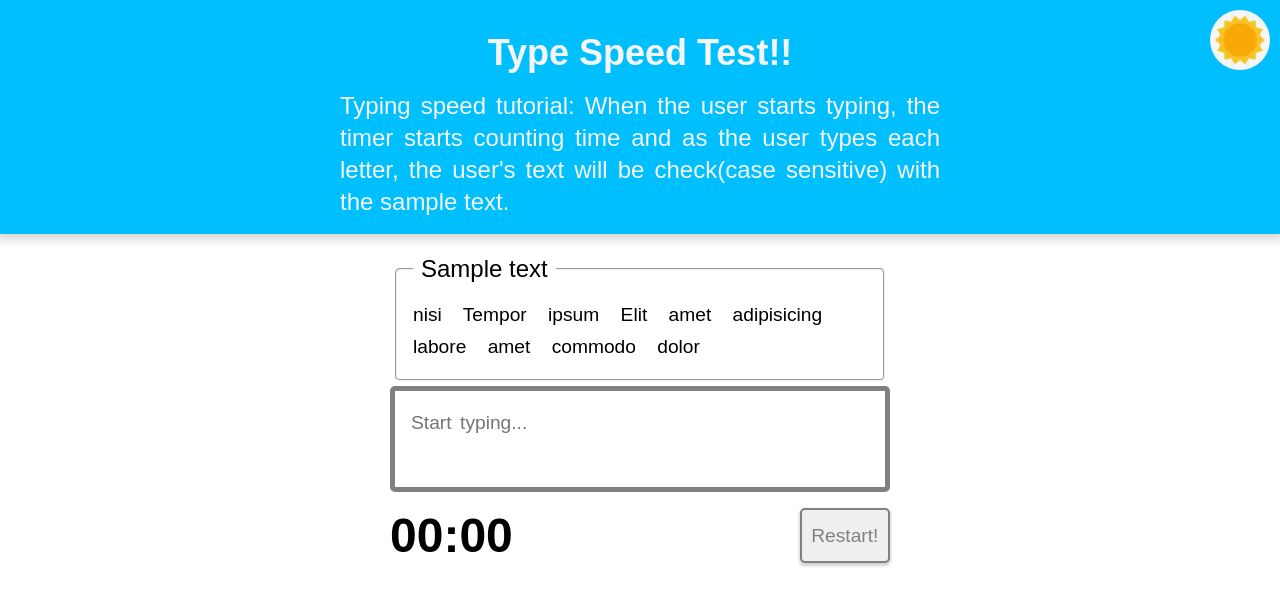
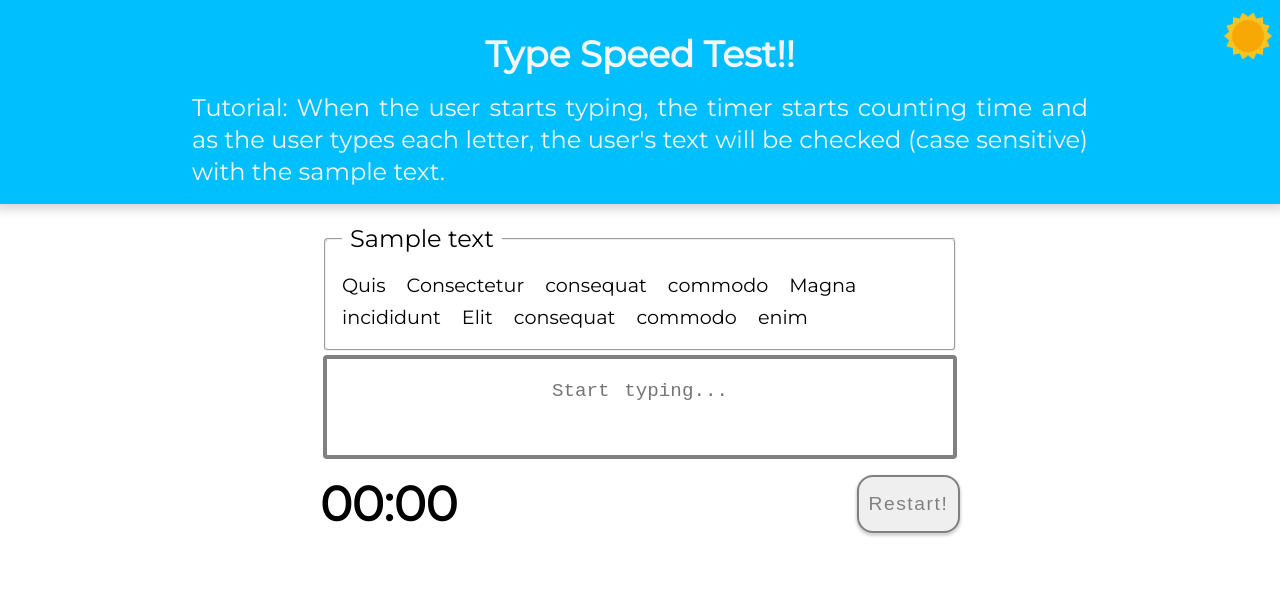
Before and after one commit to farshad-vgr/type-speed-test-js, a plain HTML site: page index.html in a window 1280 px wide. Drawn offline with Linux system fonts and the light colour scheme.

Commit message:
Icon added and basic things edited

```diff
--- a/index.html
+++ b/index.html
@@ -4,21 +4,27 @@
 		<meta charset="UTF-8" />
 		<meta name="viewport" content="width=device-width, initial-scale=1" />
 
+		<meta name="description" content="This is a type speed test!!" />
+		<meta name="keywords" content="Typing, Type speed, Test" />
+		<meta name="author" content="farshadvaghari@gmail.com" />
+
+		<link rel="icon" href="./assets/images/icon.png" type="image/png" />
 		<link rel="stylesheet" href="style.css" />
 
-    <title>Type Speed Test Project</title>
+		<title>Type Speed Test</title>
 	</head>
 
 	<body>
 		<main>
 			<span id="theme-btn">
-        <img src="light.png">
+				<img src="./assets/images/light.png" />
 			</span>
+
 			<article>
 				<h1>Type Speed Test!!</h1>
 				<p>
-          Typing speed tutorial: When the user starts typing, the timer starts
-          counting time and as the user types each letter, the user's text will be check(case sensitive) with the sample text.
+					Tutorial: When the user starts typing, the timer starts counting time and as the user types each letter, the user's text will be checked
+					(case sensitive) with the sample text.
 				</p>
 			</article>
 
@@ -39,7 +45,8 @@
 						onCut="return false"
 						onDrag="return false"
 						onDrop="return false"
-            placeholder="Start typing..."></textarea>
+						placeholder="Start typing...">
+					</textarea>
 				</div>
 
 				<div id="meta">
@@ -52,6 +59,6 @@
 			</section>
 		</main>
 
-    <script src="/script.js"></script>
+		<script src="/index.js"></script>
 	</body>
 </html>
--- a/script.js
+++ b/index.js
@@ -48,7 +48,7 @@ let sotrage = window.localStorage;
 if (sotrage.getItem("isLightState")) {
   if (!(sotrage.getItem("isLightState") === "light" ? true : false)) {
     document.body.classList.add("dark-mode");
-    themeBtn.firstElementChild.setAttribute("src", "dark.png");
+    themeBtn.firstElementChild.setAttribute("src", "./assets/images/dark.png");
     isLight = false;
     sotrage.setItem("isLightState", "dark");
   }
@@ -57,12 +57,12 @@ if (sotrage.getItem("isLightState")) {
 function themeChanger() {
   if (isLight) {
     document.body.classList.add("dark-mode");
-    themeBtn.firstElementChild.setAttribute("src", "dark.png");
+    themeBtn.firstElementChild.setAttribute("src", "./assets/images/dark.png");
     isLight = false;
     sotrage.setItem("isLightState", "dark");
   } else {
     document.body.classList.remove("dark-mode");
-    themeBtn.firstElementChild.setAttribute("src", "light.png");
+    themeBtn.firstElementChild.setAttribute("src", "./assets/images/light.png");
     isLight = true;
     sotrage.setItem("isLightState", "light");
   }
@@ -109,7 +109,7 @@ function spellCheck() {
     clearInterval(interval);
   } else {
     if (textEntered == originTextMatch) {
-      testWrapper.style.borderColor = "darkorange";
+      testWrapper.style.borderColor = "deepskyblue";
     } else {
       testWrapper.style.borderColor = "red";
     }
@@ -154,3 +154,5 @@ function showResult() {
     Your typing speed is NOT GOOD!`;
   }
 }
+
+resetButton.click();
--- a/style.css
+++ b/style.css
@@ -1,3 +1,8 @@
+@font-face {
+  font-family: "Mont";
+  src: url("./assets/fonts/Montserrat-Regular.ttf");
+}
+
 :root {
   --body-bg: white;
   --btn-theme-bg: whitesmoke;
@@ -21,11 +26,12 @@
   margin: 0;
   padding: 0;
   box-sizing: border-box;
+  user-select: none;
   cursor: default;
-  font-family: sans-serif;
 }
 
 body {
+  font-family: "Mont";
   background-color: var(--body-bg);
 }
 
@@ -50,25 +56,23 @@ body.dark-mode {
 
 body span {
   position: absolute;
-  top: 10px;
-  right: 10px;
-  width: 60px;
-  height: 60px;
+  top: 0.5rem;
+  right: 0.5rem;
   text-align: center;
-  border-radius: 50%;
-  background-color: var(--btn-theme-bg);
   transition: transform 0.2s ease-in-out;
+  cursor: pointer;
 }
 
 body span:hover {
-  transform: scale(1.2);
+  transform: scale(115%);
 }
 
 body span img {
   display: inline-block;
-  margin: 5px auto;
-  width: 50px;
-  height: 50px;
+  margin: 0.25rem auto;
+  width: 3rem;
+  height: 3rem;
+  cursor: pointer;
 }
 
 main article {
@@ -87,10 +91,9 @@ main article h1 {
 
 main article p {
   margin: 0 auto;
-  min-width: 300px;
-  max-width: 600px;
+  width: 70vw;
+  text-align: justify;
   line-height: 2rem;
-  text-align: justify;
 }
 
 #test-area {
@@ -98,13 +101,12 @@ main article p {
   flex-direction: column;
   justify-content: center;
   margin: 1rem auto;
-  min-width: 300px;
-  max-width: 500px;
+  width: 50vw;
 }
 
 #test-area fieldset {
-  margin: 5px;
-  border-radius: 5px;
+  margin: 0.25rem;
+  border-radius: 0.25rem;
 }
 
 #test-area fieldset legend {
@@ -120,20 +122,20 @@ main article p {
   word-spacing: 1rem;
   font-size: 1.2rem;
   color: var(--sample-text-clr);
-  user-select: none;
-  -webkit-user-select: none;
-  -ms-user-select: none;
 }
 
 #test-wrapper {
   display: flex;
-  border: 5px solid var(--test-wrapper-bc);
-  border-radius: 5px;
+  margin: 0 auto;
+  width: 99%;
+  border: 0.25rem solid var(--test-wrapper-bc);
+  border-radius: 0.25rem;
 }
 
 #test-wrapper textarea {
   flex: 1;
   padding: 1rem;
+  text-align: center;
   line-height: 2rem;
   word-spacing: 0.2rem;
   font-size: 1.2rem;
@@ -150,7 +152,7 @@ main article p {
 }
 
 #timer {
-  font-size: 3em;
+  font-size: 3rem;
   font-weight: bold;
   color: var(--timer-clr);
 }
@@ -158,16 +160,18 @@ main article p {
 #reset {
   padding: 0 0.5em;
   font-size: 1.2em;
+  letter-spacing: 0.1rem;
   color: var(--reset-clr);
   border: 2px solid var(--reset-bc);
-  border-radius: 5px;
+  border-radius: 1rem;
   box-shadow: 0 2px 3px 1px var(--reset-bs);
+  transition: 0.5s;
   cursor: pointer;
-  transition: color 0.3s ease-in-out, border-color 0.3s ease-in-out, background-color 0.3s ease-in-out;
 }
 
 #reset:hover {
   color: var(--reset-clr-hover);
   border-color: var(--reset-bc-hover);
   background-color: var(--reset-bg-hover);
+  letter-spacing: 0.25rem;
 }
```
Also changed, not shown: assets/fonts/Montserrat-Regular.ttf (added), assets/images/dark.png (renamed from dark.png), assets/images/icon.png (added), assets/images/light.png (renamed from light.png), sample.png (renamed from screenshot1.png), screenshot2.png (deleted). Lines whose indentation alone changed are shown as unchanged.
